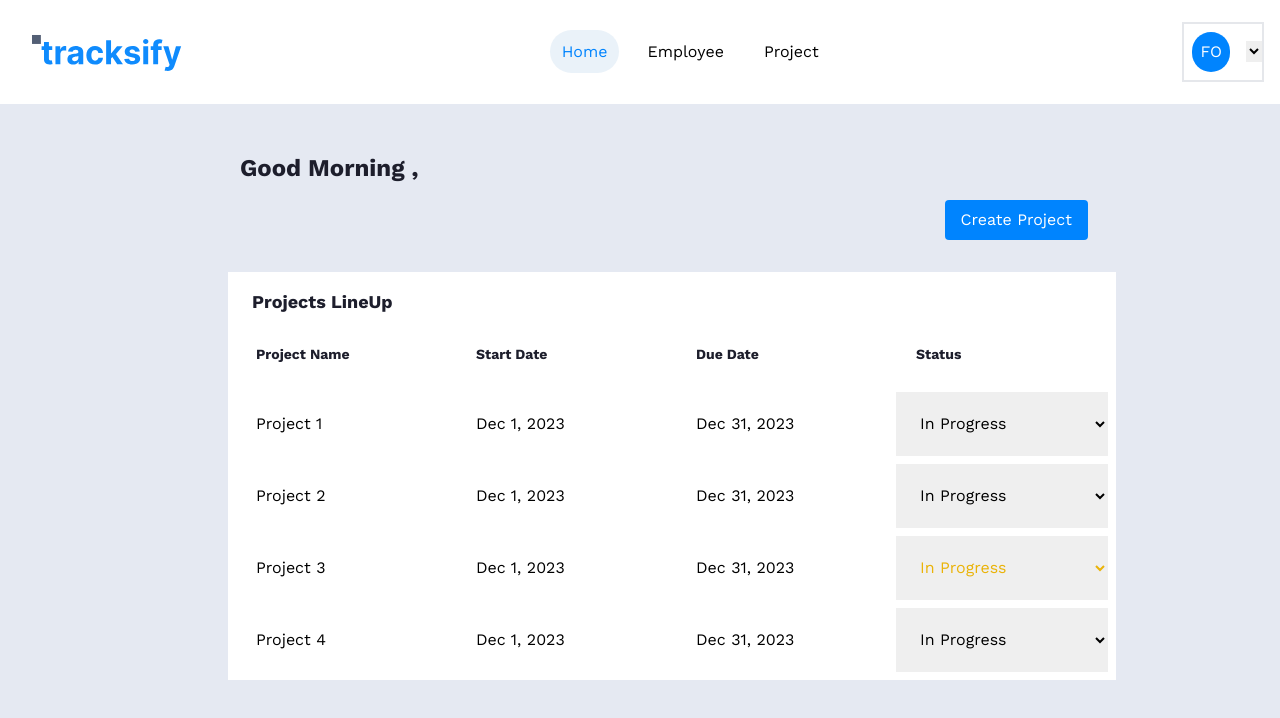
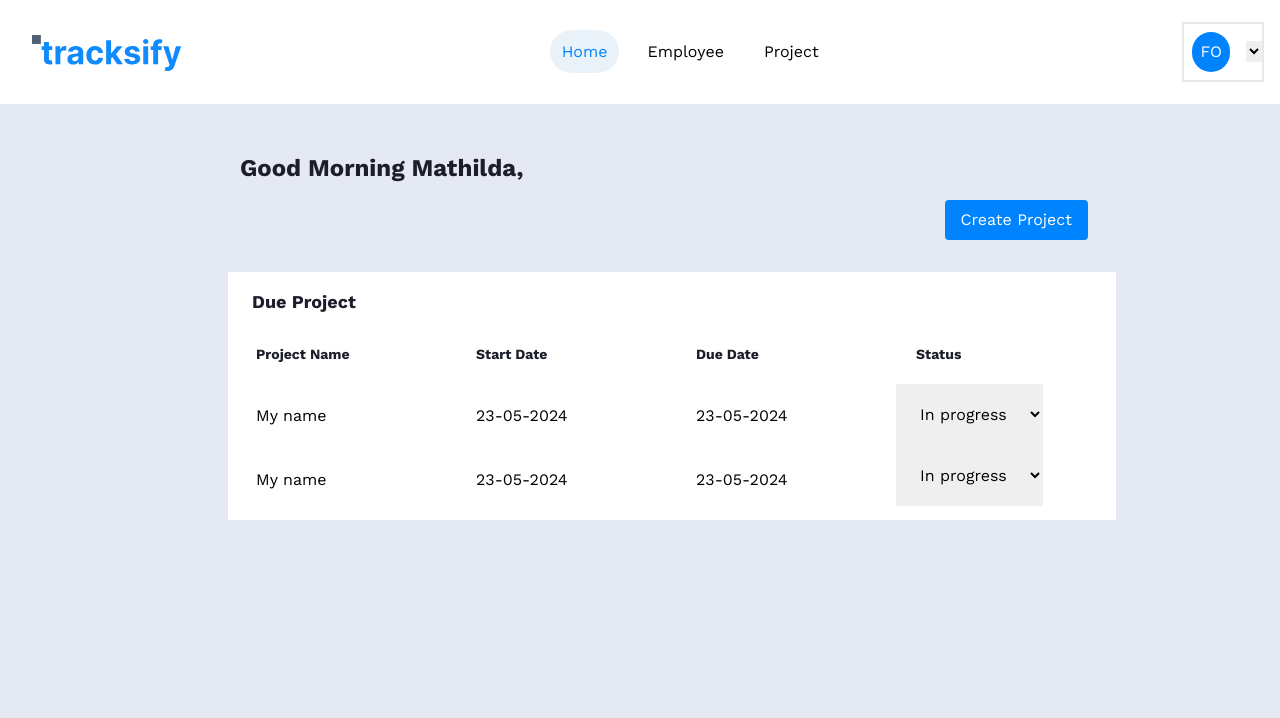
Before and after one commit to preciousyaks17/Tracksify-Frontend, a Next.js app: page /employer-dashboard in a window 1280 px wide. Shown: the top 718 px of the page. Built offline with nearby package versions, Linux system fonts and the light colour scheme.

Commit message:
Fix: ProjectMessage error message

```diff
--- a/app/(routes)/(employer)/employer-dashboard/page.tsx
+++ b/app/(routes)/(employer)/employer-dashboard/page.tsx
@@ -1,19 +1,54 @@
 "use client";
-import axios from "axios";
+import Logo from "@/components/logo";
+import Link from "next/link";
+import Modal from "@/components/modal";
+import { useRouter } from "next/navigation";
 import { Fragment, useState } from "react";
-import Link from "next/link";
-import Logo from "@/components/logo";
 import { DatePicker } from "@/components/datepicker";
 import MultiSelectDropdown from "@/components/drop-down-menu";
-import Modal from "@/components/modal";
+
+import React from "react";
+import router from "next/router";
+
+export interface ProjectDetailsDataDTo {
+  name: string;
+  startDate: string;
+  dueDate: string;
+  status: Status;
+}
+
+interface Status {
+  progress: string;
+  done: string;
+  pending: string;
+}
+
+const ProjectDetailsData = [
+  {
+    name: "My name",
+    startDate: "23-05-2024",
+    dueDate: "23-05-2024",
+    status: {
+      progress: "In progress",
+      done: "Complete",
+      pending: "Pending",
+    },
+  },
+  {
+    name: "My name",
+    startDate: "23-05-2024",
+    dueDate: "23-05-2024",
+    status: {
+      progress: "In progress",
+      done: "Complete",
+      pending: "Pending",
+    },
+  },
+];
 
 const Page = () => {
+  const Greeting = { name };
   const [showModal, setShowModal] = useState(false);
-  const [projectName, setProjectName] = useState("");
-  const [startDate, setStartDate] = useState("");
-  const [dueDate, setDueDate] = useState("");
-  const [projectAssignees, setProjectAssignees] = useState([""]);
-  const [projectDescription, setProjectDescription] = useState("");
 
   const EMPLOYEE = [
     "Bukola Adedayo",
@@ -24,41 +59,13 @@ const Page = () => {
     "Similoluwa Benjamin",
   ];
 
-  // Function to handle project creation
-  const createProject = async () => {
-    try {
-      // Make a POST request to your backend endpoint with the project name
-      const response = await axios.post(
-        "https://tracksify.azurewebsites.net/tracksify/project",
-        {
-          projectName: projectName,
-          startDate: startDate,
-          dueDate: dueDate,
-          projectDescription: projectDescription,
-          projectAssignees: projectAssignees,
-          // Add other data you want to send to the server
-        }
-      );
-
-      // Handle the response from the server (you can log it or show a success message)
-      console.log("Project created successfully:", response.data);
-
-      // Optionally, close the modal or reset the form
-      setShowModal(false);
-      setProjectName("");
-    } catch (error) {
-      // Handle errors (e.g., show an error message)
-      console.error("Error creating project:", error);
-    }
-  };
-
   return (
     <div className="">
       <main className="">
         <div className="bg-color_hover h-screen ">
           <div className="p-4 pl-20">
             <h1 className="text-2xl text-text_tertiary pt-8 pl-40 font-bold">
-              Good Morning ,
+              Good Morning Mathilda,
             </h1>
             <Fragment>
               <div className="flex justify-end pr-44 pb-4">
@@ -79,7 +86,6 @@ const Page = () => {
                   type="text"
                   className="border p-2 mb-6  my-8  rounded-md focus:outline-none focus:border-blue-500 w-full"
                   placeholder="Project Name"
-                  onChange={(e) => setProjectName(e.target.value)}
                 />
 
                 {/* <input
@@ -88,11 +94,9 @@ const Page = () => {
                   placeholder="Email Address, Separated by comma"
   /> */}
                 <div className="flex space-x-5">
-                  {" "}
                   <div className="w-full">
                     <DatePicker
                       label={"Start Time"}
-                      setDate={setStartDate}
                       icon={
                         <svg
                           xmlns="http://www.w3.org/2000/svg"
@@ -114,7 +118,6 @@ const Page = () => {
                   <div className="w-full">
                     <DatePicker
                       label={"End Time"}
-                      setDate={setDueDate}
                       icon={
                         <svg
                           xmlns="http://www.w3.org/2000/svg"
@@ -143,13 +146,12 @@ const Page = () => {
                         "selectedEmployee",
                         selectedEmployerProjectDetails
                       );
-                      setProjectAssignees(selectedEmployerProjectDetails);
                     }}
                     prompt="Select Employee "
                   />
                 </div>
 
-                <div className="mb-6 mt-0">
+                <div className="mb-6 mt-6">
                   <label
                     htmlFor="message"
                     className="block text-sm font-medium text-gray-700"
@@ -160,14 +162,10 @@ const Page = () => {
                     id="message"
                     className="mt-1 p-2 border border-gray-300 rounded-md focus:outline-none focus:border-blue-500 block w-full"
                     placeholder="Project Details........"
-                    onChange={(e) => setProjectDescription(e.target.value)}
                   />
                 </div>
                 <div className="flex justify-center items-center mt-5">
-                  <button
-                    onClick={() => createProject()}
-                    className="bg-text_secondary text-white hover:text-text_tertiary hover:bg-color_hover rounded px-4 py-2 mt-4 w-full"
-                  >
+                  <button className="bg-text_secondary text-white hover:text-text_tertiary hover:bg-color_hover rounded px-4 py-2 mt-4 w-full">
                     Create Project
                   </button>
                 </div>
@@ -178,115 +176,92 @@ const Page = () => {
                 </div>
               </Modal>
             </Fragment>
-            <div className="bg-white h-half w-3/4 mx-auto  ">
-              <h1 className="text-text_tertiary font-bold  text-lg  pt-4 pl-6 mt-4">
-                Projects LineUp
+            <div className="bg-white h-half w-3/4 mx-auto">
+              <h1 className="text-text_tertiary font-bold text-lg pt-4 pl-6 mt-4">
+                Due Project
               </h1>
-              <div className="grid grid-cols-4 gap-2 p-2   ">
-                <h3 className=" text-text_tertiary font-bold  text-sm p-5">
+              <div className="grid grid-cols-4 gap-2 p-2">
+                <div className="col-span-1">
+                  <h3 className="text-text_tertiary font-bold text-sm p-5">
                     Project Name
                   </h3>
-                <h3 className="text-text_tertiary font-bold text-sm  p-5">
+                  {ProjectDetailsData.map(
+                    (projectDetail: ProjectDetailsDataDTo) => (
+                      <Link
+                        key={projectDetail.name}
+                        href={`/employer-dashboard/employer-project/1/project-update`}
+                      >
+                        <p className="hover:bg-color_hover p-5 cursor-pointer">
+                          {projectDetail.name}
+                        </p>
+                      </Link>
+                    )
+                  )}
+                </div>
+                <div className="col-span-1">
+                  <h3 className="text-text_tertiary font-bold text-sm p-5">
                     Start Date
                   </h3>
-                <h3 className=" text-text_tertiary font-bold text-sm p-5">
+                  {ProjectDetailsData.map(
+                    (projectDetail: ProjectDetailsDataDTo) => (
+                      <p
+                        key={projectDetail.name}
+                        className="hover:bg-color_hover p-5"
+                      >
+                        {projectDetail.startDate}
+                      </p>
+                    )
+                  )}
+                </div>
+                <div className="col-span-1">
+                  <h3 className="text-text_tertiary font-bold text-sm p-5">
                     Due Date
                   </h3>
-
+                  {ProjectDetailsData.map(
+                    (projectDetail: ProjectDetailsDataDTo) => (
+                      <p
+                        key={projectDetail.name}
+                        className="hover:bg-color_hover p-5"
+                      >
+                        {projectDetail.dueDate}
+                      </p>
+                    )
+                  )}
+                </div>
+                <div className="col-span-1">
                   <h3 className="text-text_tertiary font-bold text-sm p-5">
                     Status
                   </h3>
-
-                {/* GRID 1 */}
-                <Link
-                  href={`/employer-dashboard/employer-project/1/project-update`}
-                  className=" hover:bg-color_hover p-5 cursor-pointer"
-                >
-                  Project 1
-                </Link>
-
-                <p className=" hover:bg-color_hover p-5">Dec 1, 2023</p>
-                <p className=" hover:bg-color_hover p-5">Dec 31, 2023</p>
+                  {ProjectDetailsData.map(
+                    (projectDetail: ProjectDetailsDataDTo) => (
                       <select
+                        key={projectDetail.name}
                         className="p-5"
                         onChange={(e) => console.log(e.target.value)}
                       >
-                  <option value="In Progress" className="text-yellow-500">
-                    In Progress
+                        {Object.entries(projectDetail.status).map(
+                          ([key, value]) => (
+                            <option
+                              key={key}
+                              value={key}
+                              className={`${
+                                value === "Pending"
+                                  ? "text-red-500"
+                                  : value === "In progress"
+                                  ? "text-blue-500"
+                                  : value === "Complete"
+                                  ? "text-green-500"
+                                  : ""
+                              }`}
+                            >
+                              {value}
                             </option>
-                  <option value="Pending" className="text-red-500">
-                    Pending
-                  </option>
-                  <option
-                    value="Completed  "
-                    className="text-green-500 border-none"
-                  >
-                    Completed
-                  </option>
+                          )
+                        )}
                       </select>
-                {/*GRID 2*/}
-                <p className=" p-5">Project 2</p>
-                <p className=" p-5">Dec 1, 2023</p>
-                <p className=" p-5">Dec 31, 2023</p>
-                <select
-                  className="p-5"
-                  onChange={(e) => console.log(e.target.value)}
-                >
-                  <option value="In Progress" className="text-yellow-500">
-                    In Progress
-                  </option>
-                  <option value="Pending" className="text-red-500">
-                    Pending
-                  </option>
-                  <option
-                    value="Completed "
-                    className="text-green-500 border-none"
-                  >
-                    Completed
-                  </option>
-                </select>
-                {/*GRID 2*/}
-                <p className=" p-5">Project 3</p>
-                <p className=" p-5">Dec 1, 2023</p>
-                <p className=" p-5">Dec 31, 2023</p>
-                <select
-                  className="p-5 text-yellow-500"
-                  onChange={(e) => console.log(e.target.value)}
-                >
-                  <option value="In Progress" className="text-yellow-500">
-                    In Progress
-                  </option>
-                  <option value="Pending" className="text-red-500">
-                    Pending
-                  </option>
-                  <option
-                    value="Completed "
-                    className="text-green-500 border-none"
-                  >
-                    Completed
-                  </option>
-                </select>
-                {/*GRID 2*/}
-                <p className="p-5">Project 4</p>
-                <p className=" p-5">Dec 1, 2023</p>
-                <p className=" p-5">Dec 31, 2023</p>
-                <select
-                  className="p-5"
-                  onChange={(e) => console.log(e.target.value)}
-                >
-                  <option value="In Progress" className="text-yellow-500">
-                    In Progress
-                  </option>
-                  <option value="Pending" className="text-red-500">
-                    Pending
-                  </option>
-                  <option
-                    value="Completed "
-                    className="text-green-500 border-none"
-                  >
-                    Completed
-                  </option>
-                </select>
+                    )
+                  )}
+                </div>
               </div>
             </div>
           </div>
```
Also changed, not shown: app/config/axios.ts (added), hooks/useProject.ts (added), lib/axiosResponseMessage.ts (added), services/projectService.ts (added), utils/provider.tsx (added). Lines whose indentation alone changed are shown as unchanged.
